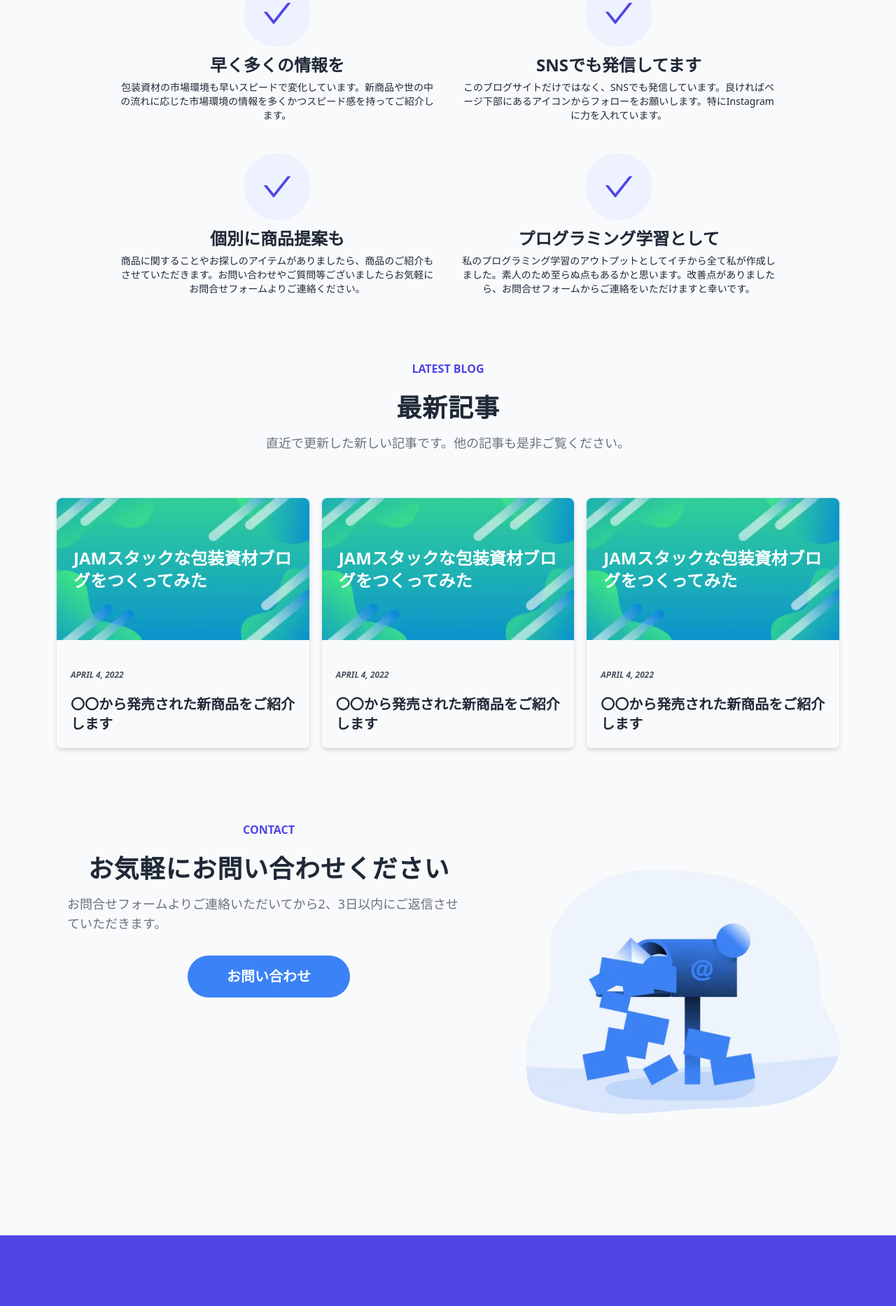
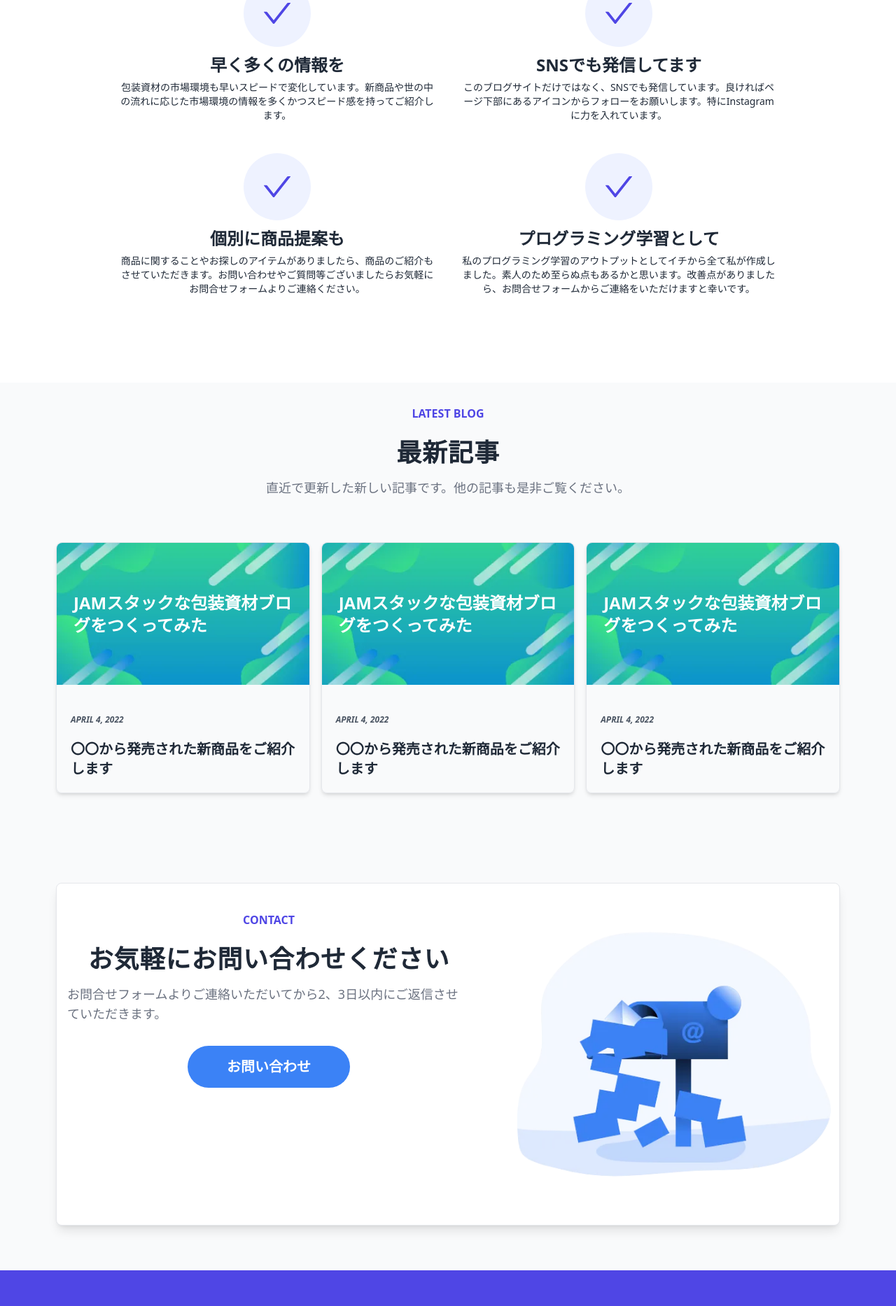
Before and after one commit to knm22mukk/mukk-web, a Next.js app: page / in a window 1280 px wide. Shown: the part 873-2740 px from the top of the page at 70% size. Built offline with nearby package versions, Linux system fonts and the light colour scheme.

Commit message:
コンポーネントごとのパディングのサイズの調整、背景色を若干変更

```diff
--- a/src/components/Features.tsx
+++ b/src/components/Features.tsx
@@ -3,7 +3,8 @@ import SectionHeader from '@components/SectionHeader';
 
 const Features = () => {
   return (
-    <section className='container pt-16'>
+    <section className='bg-white dark:bg-gray-800'>
+      <div className='container py-8'>
         <div className='flex flex-col flex-wrap items-center mx-auto max-w-screen-lg md:flex-row md:justify-center md:items-stretch'>
           <SectionHeader
             subheading='FEATURES'
@@ -51,6 +52,7 @@ const Features = () => {
             </div>
           </div>
         </div>
+      </div>
     </section>
   );
 };
--- a/src/components/Hero.tsx
+++ b/src/components/Hero.tsx
@@ -4,7 +4,7 @@ import { VFC } from 'react';
 
 const Hero: VFC = () => {
   return (
-    <section className='container'>
+    <section className='container py-8'>
       <div className='flex flex-col md:items-center lg:flex-row'>
         <div className='text-center lg:pr-12 lg:w-7/12 lg:text-left'>
           <h1 className='max-w-3xl text-3xl font-black leading-snug md:text-5xl'>
--- a/src/components/Layout.tsx
+++ b/src/components/Layout.tsx
@@ -11,7 +11,7 @@ const Layout = ({ children }: Props) => {
   return (
     <>
       <Header />
-      <main className='py-16'>
+      <main className='py-8'>
         {children}
         <ReturnToTop />
       </main>
--- a/src/components/ToContact.tsx
+++ b/src/components/ToContact.tsx
@@ -5,7 +5,8 @@ import SectionHeader from './SectionHeader';
 
 const ToContact: VFC = () => {
   return (
-    <section className='container py-10'>
+    <section className='container py-8'>
+      <div className='px-3 bg-white dark:bg-gray-700 rounded-lg border shadow-lg'>
         <div className='flex flex-col justify-between mx-auto md:flex-row'>
           <div className='flex shrink-0 items-center my-5 mx-auto w-full max-w-md md:mx-0 md:w-5/12'>
             <Image
@@ -16,7 +17,7 @@ const ToContact: VFC = () => {
               className='rounded-lg'
             />
           </div>
-        <div className='mx-auto w-full max-w-md md:order-first md:mx-0 md:mr-12 md:max-w-none lg:mr-16'>
+          <div className='mx-auto w-full max-w-md md:order-first md:py-10 md:mx-0 md:mr-12 md:max-w-none lg:mr-16'>
             <div className='text-center md:text-left'>
               <SectionHeader
                 subheading='CONTACT'
@@ -31,6 +32,7 @@ const ToContact: VFC = () => {
             </div>
           </div>
         </div>
+      </div>
     </section>
   );
 };
--- a/src/pages/index.tsx
+++ b/src/pages/index.tsx
@@ -13,7 +13,7 @@ const Home: NextPage = () => {
       <SEO pageTitle='MUKK PACK' />
       <Hero />
       <Features />
-      <div className='container'>
+      <div className='container py-8'>
         <SectionHeader
           subheading='LATEST BLOG'
           title='最新記事'
```
Lines whose indentation alone changed are shown as unchanged.
